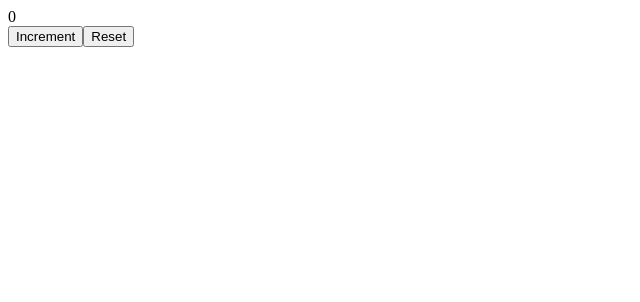
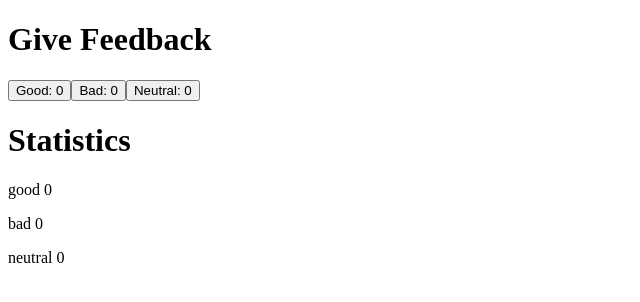
Before and after one commit to omarFarooq21/FullStackOpen, a React (Vite) app: page / in a window 1280 px wide. Shown: the top 302 px of the page, without its empty margins (0-640 px from the left). Built offline with nearby package versions, Linux system fonts and the light colour scheme.

Commit message:
1.6: unicafe step1

```diff
--- a/src/App.jsx
+++ b/src/App.jsx
@@ -1,34 +1,50 @@
-import {useState} from 'react'
+import { useState } from 'react'
 
-const Display = (props) => {
+const Button = (props) => {
   return(
-    <div>
-      {props.counter}
-    </div>
+    <button onClick = {props.handleClick}>
+      {props.text}
+    </button>
   )
 }
-const Button = (props) => {
+const Statistics = ({good, bad, neutral}) => {
   return(
-    <button onClick={props.onClick}>{props.text}</button>
+    <>
+     <h1>
+      Statistics
+
+     </h1>
+     <p>good {good}</p>
+     <p>bad {bad}</p>
+     <p>neutral {neutral}</p>
+    </>
   )
 }
 
 const App = () => {
-  const [counter, setCounter] = useState(0)
-
-  const increment = () => setCounter(counter+1)
-  const reset = () => setCounter(0)
-
-  return(
-    <>
-      <div>
-        <Display counter={counter}/>
-        <Button onClick={increment} text="Increment"/>
-        <Button onClick={reset} text="Reset"/>
-
-      </div>
-    </>
-
+  // save clicks of each button to its own state
+  const [good, setGood] = useState(0)
+  const [neutral, setNeutral] = useState(0)
+  const [bad, setBad] = useState(0)
+  const handleGoodClick = () => {
+    setGood(good+1)
+    console.log("Good: ", good)
+  }
+  const handleBadClick = () => {
+    setBad(bad+1)
+  }
+  const handleNeutralClick = () => {
+    setNeutral(neutral+1)
+  }
+  return (
+    <div>
+      <h1> Give Feedback </h1>
+      <Button text = {`Good: ${good}`} handleClick = {handleGoodClick}/>
+      <Button text = {`Bad: ${bad}`} handleClick = {handleBadClick}/>
+      <Button text = {`Neutral: ${neutral}`} handleClick= {handleNeutralClick} />
+      <Statistics good = {good} bad = {bad} neutral = {neutral}/>
+    </div>
   )
 }
+
 export default App
```
